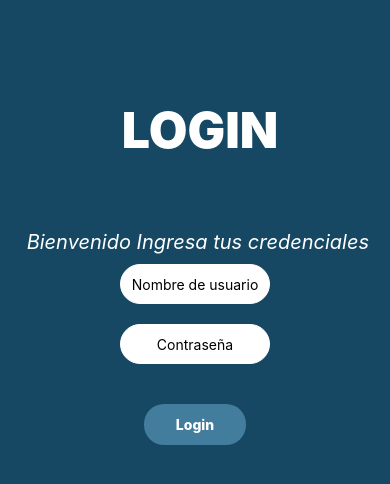
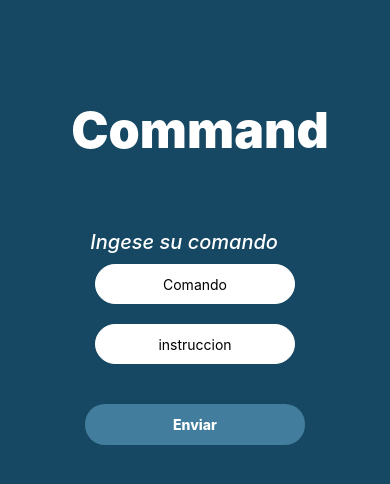
Before and after one commit to Lagartin1/TallerAndroidINFO208, a React Native app: screen /BotScreen in a window 390 px wide. Shown: the top 484 px of the page. Built offline with nearby package versions, Linux system fonts and the light colour scheme.

Commit message:
conectado al hostlocal para enviar Comandos

```diff
--- a/src/navigation/MainStack.js
+++ b/src/navigation/MainStack.js
@@ -10,7 +10,7 @@ const Stack = createStackNavigator();
 export default function MainStack() {
   return (
     <NavigationContainer>
-      <Stack.Navigator initialRouteName="SplashScreen" screenOptions={{headerShown:false}}>
+      <Stack.Navigator initialRouteName="BotScreen" screenOptions={{headerShown:false}}>
         <Stack.Screen name="SplasScreen" component={SplashScreen}/>
         <Stack.Screen name="Login" component={LoginScreen}/>
         <Stack.Screen name="Home" component={HomeScreen} />
--- a/src/screens/BotScreen.js
+++ b/src/screens/BotScreen.js
@@ -1,9 +1,32 @@
 import React ,{useState }from 'react';
 import { View, Text,StyleSheet,TextInput, Pressable} from 'react-native';
 
+
+async function postCommmand(data){
+  try {
+    const response = await fetch('http://192.168.43.88:3000/api/command', {
+      method: 'POST',
+      headers: {'Content-Type': 'application/json'},
+      body:JSON.stringify(data)
+      });
+    const result = await response.json();
+    console.log("Success:", result);
+  } catch (error) {
+    console.error("Error:", error);
+  }
+}
+
+
 export default function BotScreen() {
     const [command, setCommand] = useState('');
-     const [instruction, setInstruction] = useState('');
+    const [instruction, setInstruction] = useState('');
+
+    const sendCommand= async ()=>{
+      console.log("sending");
+      //ccambiar link del fetch para otra api,con endpoint distinto de localhost
+      postCommmand({"command":command, "message":instruction});
+      };
+
     return (
         <View style={styles.container}>
            <Text style={styles.tL}> Command</Text>
@@ -22,7 +45,7 @@ export default function BotScreen() {
                 value={instruction}
                 onChangeText={(text) => setInstruction(text)}
                 />
-                <Pressable style={styles.buttonC}>
+                <Pressable style={styles.buttonC} onPress={sendCommand}>
                     <Text style={styles.textButtonC} > Enviar </Text>
                 </Pressable>
             </View>
```
